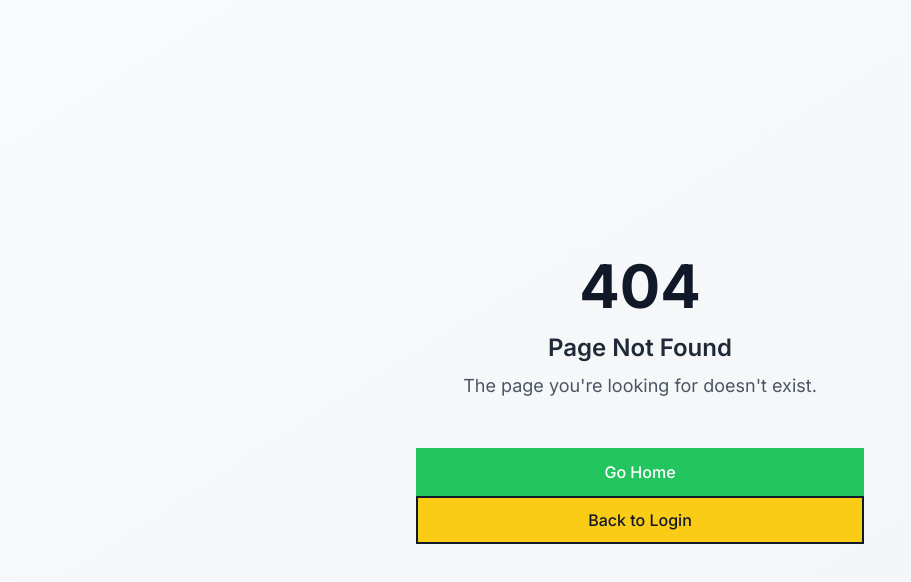
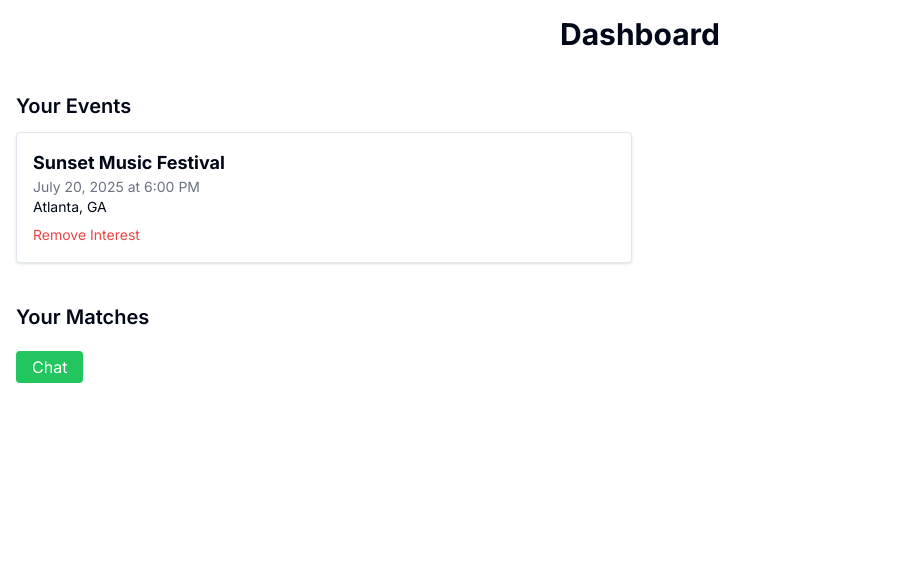
Before and after one commit to CollinT123/EventFriendGroup1, a Next.js app in the folder actual_project/: page /user-home/dashboard in a window 1280 px wide. Before the commit this address had no page. Shown: the top 582 px of the page, without its empty margins (0-911 px from the left). Built offline with nearby package versions, Linux system fonts and the light colour scheme.

Commit message:
Created Dashboard Files and routed them from home page

```diff
--- a/actual_project/src/app/createProfile/page.tsx
+++ b/actual_project/src/app/createProfile/page.tsx
@@ -6,6 +6,7 @@ import { Textarea } from "@/components/ui/textarea";
 import { Slider } from "@/components/ui/slider";
 import { Button } from "@/components/ui/button";
 import { Camera, Plus, Edit2, X } from "lucide-react";
+import { useRouter } from "next/navigation";
 
 
 const eventPreferences = [
@@ -19,6 +20,7 @@ const eventPreferences = [
 ];
 
 export default function Page() {
+  const router = useRouter();
   const [name, setName] = useState("");
   const [bio, setBio] = useState("");
   const [distancePreference, setDistancePreference] = useState([0]);
--- /dev/null
+++ b/actual_project/src/app/user-home/dashboard/page.tsx
@@ -0,0 +1,65 @@
+"use client";
+
+
+export default function Dashboard() {
+  const mockEvents = [
+    {
+      id: "event1",
+      name: "Sunset Music Festival",
+      date: "July 20, 2025",
+      time: "6:00 PM",
+      location: "Atlanta, GA",
+    },
+  ];
+
+  const mockMatches = [
+    {
+      id: "user1",
+      name: "Jess",
+      photoUrl: "/placeholder.svg",
+      interests: ["Music", "Outdoors"],
+    },
+  ];
+
+  return (
+    <div className="p-4 space-y-10">
+      <h1 className="text-3xl font-bold text-center">Dashboard</h1>
+
+      <section>
+        <h2 className="text-xl font-semibold mb-3">Your Events</h2>
+        <div className="grid grid-cols-1 sm:grid-cols-2 gap-4">
+          {mockEvents.map((event) => (
+            <div key={event.id} className="border p-4 rounded shadow bg-white">
+              <h3 className="text-lg font-bold">{event.name}</h3>
+              <p className="text-sm text-gray-500">
+                {event.date} at {event.time}
+              </p>
+              <p className="text-sm">{event.location}</p>
+              <button className="mt-2 text-sm text-red-500 hover:underline">
+                Remove Interest
+              </button>
+            </div>
+          ))}
+        </div>
+      </section>
+
+      <section>
+        <h2 className="text-xl font-semibold mb-3">Your Matches</h2>
+        <div className="flex gap-4 flex-wrap">
+          {mockMatches.map((match) => (
+            <div key={match.id} className="flex flex-col items-center">
+              {/* <MiniProfileCard
+                name={match.name}
+                photoUrl={match.photoUrl}
+                interests={match.interests}
+              /> */}
+              <button className="mt-2 bg-green-500 px-4 py-1 text-white rounded">
+                Chat
+              </button>
+            </div>
+          ))}
+        </div>
+      </section>
+    </div>
+  );
+}
--- a/actual_project/src/app/user-home/page.tsx
+++ b/actual_project/src/app/user-home/page.tsx
@@ -2,6 +2,7 @@
 
 import { Button } from "@/components/ui/button";
 import { Card } from "@/components/ui/card";
+import { useRouter } from "next/navigation";
 import {
   Dialog,
   DialogContent,
@@ -20,6 +21,7 @@ import { Facebook, Twitter, Instagram, Linkedin, X } from "lucide-react";
 import { useState } from "react";
 
 const EventDiscoveryPage = () => {
+  const router = useRouter();
   const [selectedEvent, setSelectedEvent] = useState<any>(null);
   const [isModalOpen, setIsModalOpen] = useState(false);
   const [isCalendarOpen, setIsCalendarOpen] = useState(false);
@@ -268,7 +270,7 @@ const EventDiscoveryPage = () => {
     "Shopping",
     "Community",
   ];
-  const sidebarItems = ["Calendar", "Post", "Chat", "Profile"];
+  const sidebarItems = ["Dashboard", "Calendar", "Post", "Chat", "Profile"];
 
   return (
     <div className="min-h-screen bg-gray-100 p-4">
@@ -333,6 +335,8 @@ const EventDiscoveryPage = () => {
                     setIsCalendarOpen(true);
                   } else if (item === "Post") {
                     setIsPostModalOpen(true);
+                  } else if (item === "Dashboard") {
+                    router.push("/user-home/dashboard")
                   }
                 }}
               >
```
